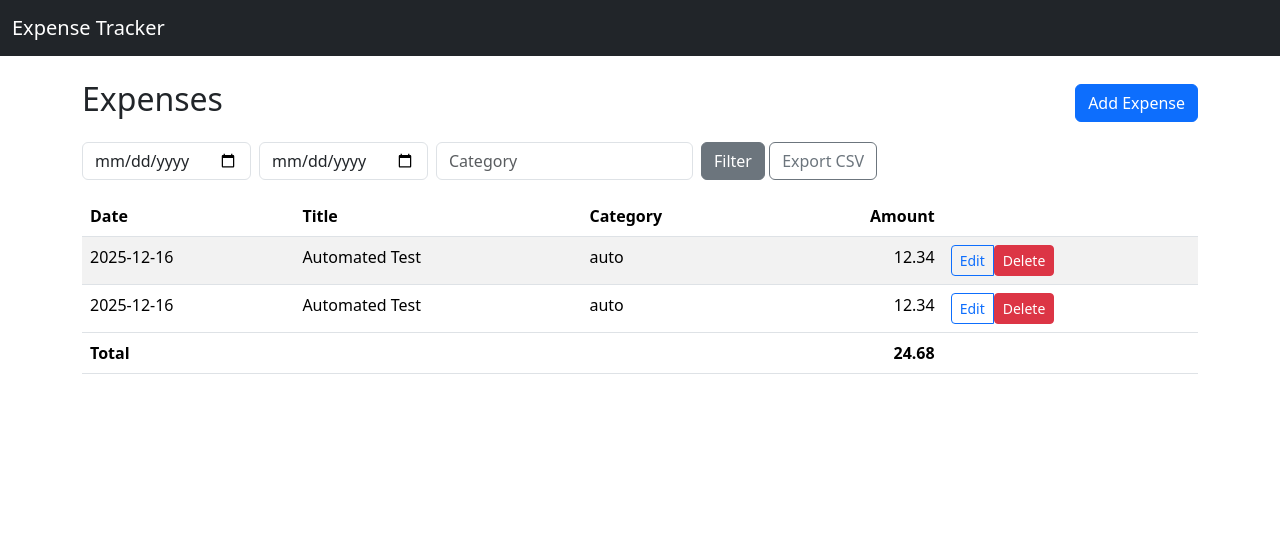
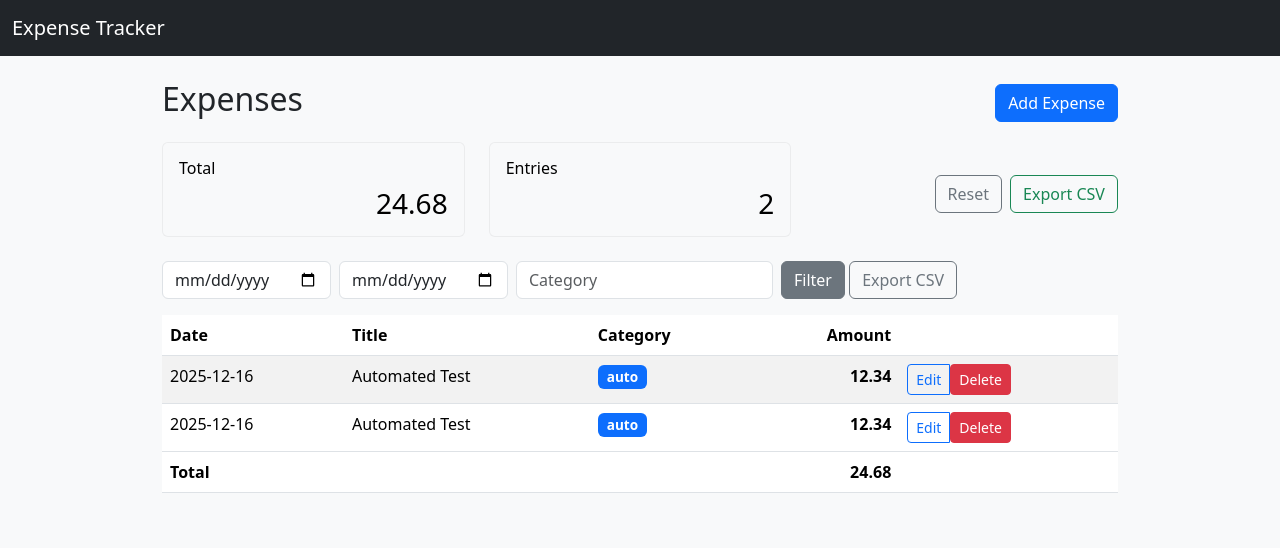
Before and after one commit to Sriram-Mullapudi/Expense_Tracker_Python, a Flask app: page / in a window 1280 px wide. Shown: the top 548 px of the page. Run offline with Flask 3, Linux system fonts and the light colour scheme; data comes from the database, SQL or seed files in the repository.

Commit message:
Improve UI: summary cards, badges, and styling

```diff
--- a/static/style.css
+++ b/static/style.css
@@ -1,2 +1,7 @@
-body { padding-bottom: 40px; }
+body { padding-bottom: 40px; background:#f8f9fa; }
 .table tfoot th { font-weight: 700; }
+.card.text-bg-light { background: #ffffff; border: 1px solid rgba(0,0,0,0.05); }
+.display-6 { font-size: 1.75rem; margin: 0; }
+.fw-semibold { font-weight: 600; }
+.badge { font-size: 0.85em; }
+.container { max-width: 980px; }
--- a/templates/index.html
+++ b/templates/index.html
@@ -4,6 +4,29 @@
 <div class="d-flex justify-content-between align-items-center mb-3">
   <h2>Expenses</h2>
   <a class="btn btn-primary" href="/add">Add Expense</a>
+</div>
+
+<div class="row mb-3">
+  <div class="col-md-4">
+    <div class="card text-bg-light mb-2">
+      <div class="card-body">
+        <h6 class="card-title">Total</h6>
+        <p class="card-text display-6 text-end">{{ '%.2f'|format(total) }}</p>
+      </div>
+    </div>
+  </div>
+  <div class="col-md-4">
+    <div class="card text-bg-light mb-2">
+      <div class="card-body">
+        <h6 class="card-title">Entries</h6>
+        <p class="card-text display-6 text-end">{{ expenses|length }}</p>
+      </div>
+    </div>
+  </div>
+  <div class="col-md-4 d-flex align-items-center justify-content-end">
+    <a class="btn btn-outline-secondary me-2" href="/">Reset</a>
+    <a class="btn btn-outline-success" href="/export?date_from={{ date_from }}&amp;date_to={{ date_to }}&amp;category={{ category }}">Export CSV</a>
+  </div>
 </div>
 
 <form class="row g-2 mb-3" method="get">
@@ -37,8 +60,14 @@
     <tr>
       <td>{{ e.date.strftime('%Y-%m-%d') }}</td>
       <td>{{ e.title }}</td>
-      <td>{{ e.category or '-' }}</td>
-      <td class="text-end">{{ '%.2f'|format(e.amount) }}</td>
+      <td>
+        {% if e.category %}
+          <span class="badge bg-primary">{{ e.category }}</span>
+        {% else %}
+          <span class="text-muted">-</span>
+        {% endif %}
+      </td>
+      <td class="text-end fw-semibold">{{ '%.2f'|format(e.amount) }}</td>
       <td>
         <div class="btn-group" role="group">
           <a class="btn btn-sm btn-outline-primary" href="/edit/{{ e.id }}">Edit</a>
```
